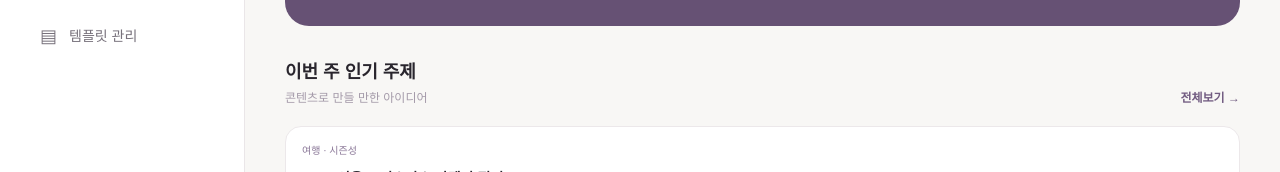
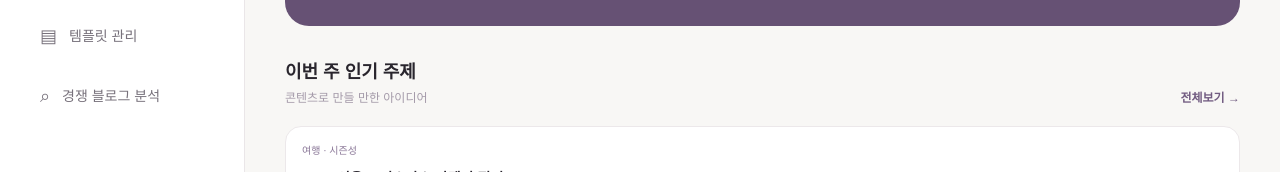
Before and after one commit to pickmom-lab/pickmom-lab, a Next.js app in the folder pickmom-web/: page / in a window 1280 px wide. Shown: the part 417-589 px from the top of the page. Built offline with nearby package versions, Linux system fonts and the light colour scheme.

Commit message:
Add competitor analysis navigation and view

```diff
--- a/pickmom-web/src/app/page.tsx
+++ b/pickmom-web/src/app/page.tsx
@@ -2,6 +2,7 @@
 "use client";
 
 import { useState } from "react";
+import CompetitorAnalysis from "./components/competitor-analysis";
 
 const menus = [
   { name: "Home", icon: "⌂" },
@@ -9,6 +10,7 @@ const menus = [
   { name: "시즌 상품 추천", icon: "◇" },
   { name: "릴스 · 클립 만들기", icon: "▷" },
   { name: "템플릿 관리", icon: "▤" },
+  { name: "경쟁 블로그 분석", icon: "⌕" },
 ];
 
 const topics = [
@@ -97,9 +99,11 @@ export default function Home() {
         ? "home"
         : name === "시즌 상품 추천"
           ? "products"
-          : name === "새 글 만들기"
+           : name === "새 글 만들기"
             ? "writing"
-            : "placeholder"
+            : name === "경쟁 블로그 분석"
+              ? "competitor"
+              : "placeholder"
     );
     setMoreOpen(false);
   };
@@ -176,6 +180,7 @@ export default function Home() {
                     : view === "topicDetail" ? "주제 상세 분석"
                     : view === "products" ? "인기 상품 전체보기"
                     : view === "productDetail" ? "상품 상세"
+                    : view === "competitor" ? "경쟁 블로그 분석"
                     : activeMenu}
                 </h1>
                 <p className="mt-2 text-xs text-[#918995] sm:text-sm">
@@ -445,6 +450,9 @@ export default function Home() {
               </div>
             </section>
           )}
+
+          {/* 경쟁 블로그 분석 */}
+          {view === "competitor" && <CompetitorAnalysis />}
 
           {/* 글쓰기 */}
           {view === "writing" && (
@@ -742,6 +750,12 @@ export default function Home() {
             >
               ▤ 템플릿 관리
             </button>
+            <button
+              onClick={() => goMenu("경쟁 블로그 분석")}
+              className="rounded-xl bg-[#F8F5F9] p-3 text-xs text-[#665174]"
+            >
+              ⌕ 경쟁 블로그 분석
+            </button>
           </div>
         )}
       </nav>
```
